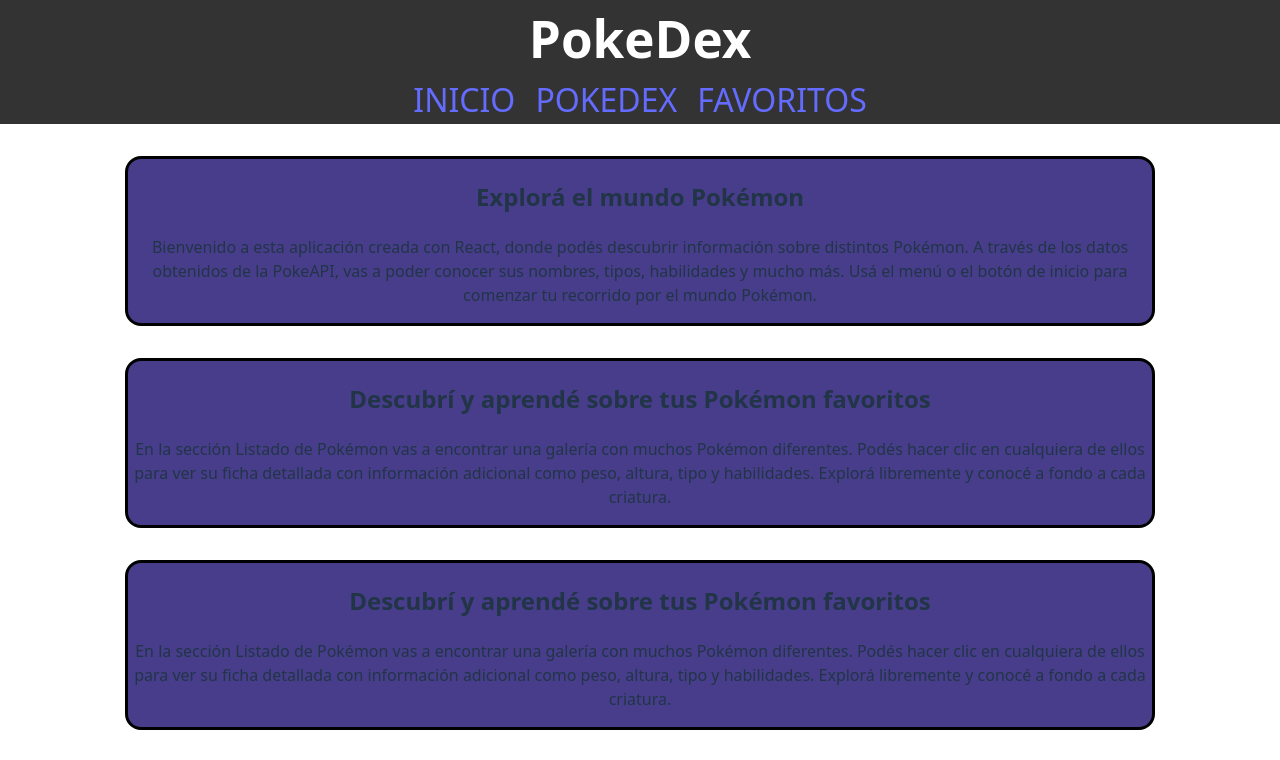
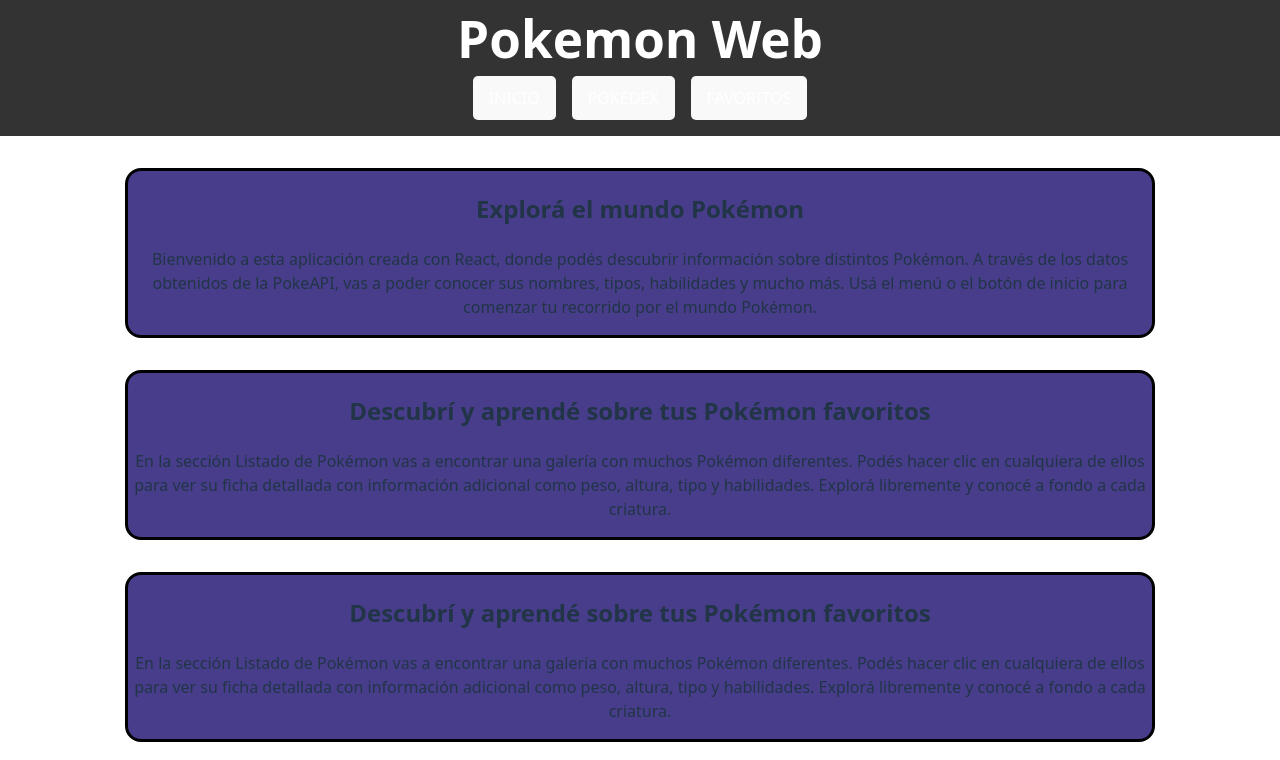
Before and after one commit to ElTabor/Trabajo_Integrador, a React (Vite) app in the folder Trabajo-Integrador/: page / in a window 1280 px wide. Shown: the top 760 px of the page. Built offline with nearby package versions, Linux system fonts and the light colour scheme; no server answers.

Commit message:
NavBar styling

```diff
--- a/Trabajo-Integrador/src/navBar.jsx
+++ b/Trabajo-Integrador/src/navBar.jsx
@@ -1,4 +1,3 @@
-import React from 'react'
 import { Link } from 'react-router-dom'
 
 import './stylesheets/navBar.css'
@@ -7,11 +6,11 @@
 export default function NavBar() {
     return (
         <div className="nav">
-            <h1>PokeDex</h1>
-        <nav className="nav-links">
-                <Link to="/">INICIO</Link>
-                <Link to="/gallery">POKEDEX</Link>
-                <Link to="/favourites">FAVORITOS</Link>
+            <h1>Pokemon Web</h1>
+            <nav id="navBar" className="navbar navbar-expand-lg">
+                <button className="btn btn-primary"><Link to="/">INICIO</Link></button>
+                <button className="btn btn-primary"><Link to="/gallery">POKEDEX</Link></button>
+                <button className="btn btn-primary"><Link to="/favourites">FAVORITOS</Link></button>
             </nav>
         </div>
     )
--- a/Trabajo-Integrador/src/stylesheets/navBar.css
+++ b/Trabajo-Integrador/src/stylesheets/navBar.css
@@ -13,17 +13,34 @@
     display: inline-block;
 }
 
-.nav-links{
+#navBar{
     display: flex;
     flex-direction: row;
-    gap: 20px;
-    list-style: none;
-    padding: 0;
-
+    flex-wrap: wrap;
+    gap: 1rem;
     justify-content: center;
-    font-size: 2rem;
 
     height: auto;
-    max-height: 3rem;
+    padding-bottom: 1rem;
+}
 
+#navBar button {
+    color: white;
+    text-decoration: none;
+    padding: 10px 15px;
+    display: inline-block;
+    transition: background-color 0.3s, color 0.3s;
+    border-radius: 5px;
 }
+
+#navBar button:hover {
+    border-color: white;
+}
+
+a {
+    color: white;
+}
+
+a:hover {
+    color: white;
+}
```
